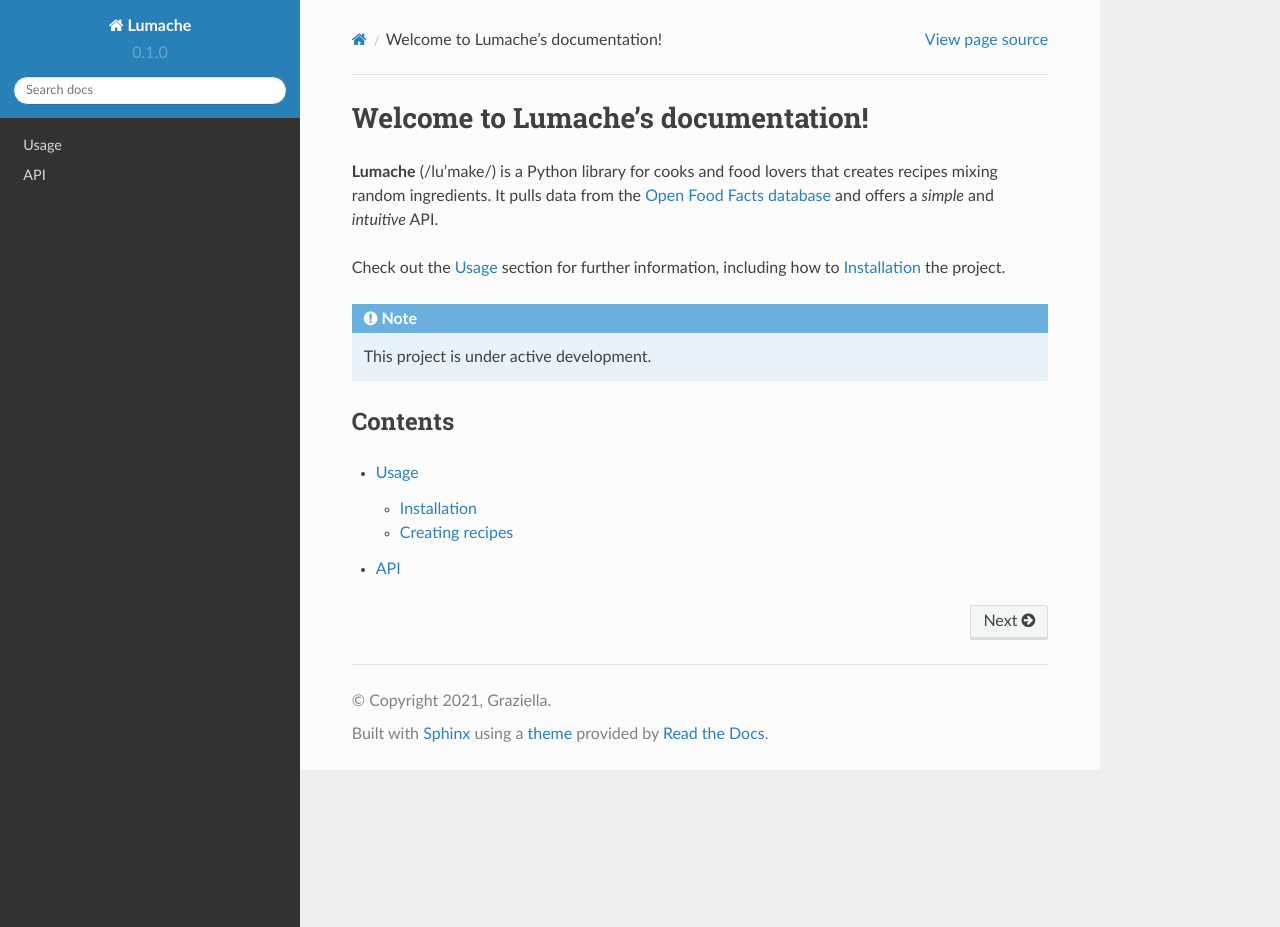
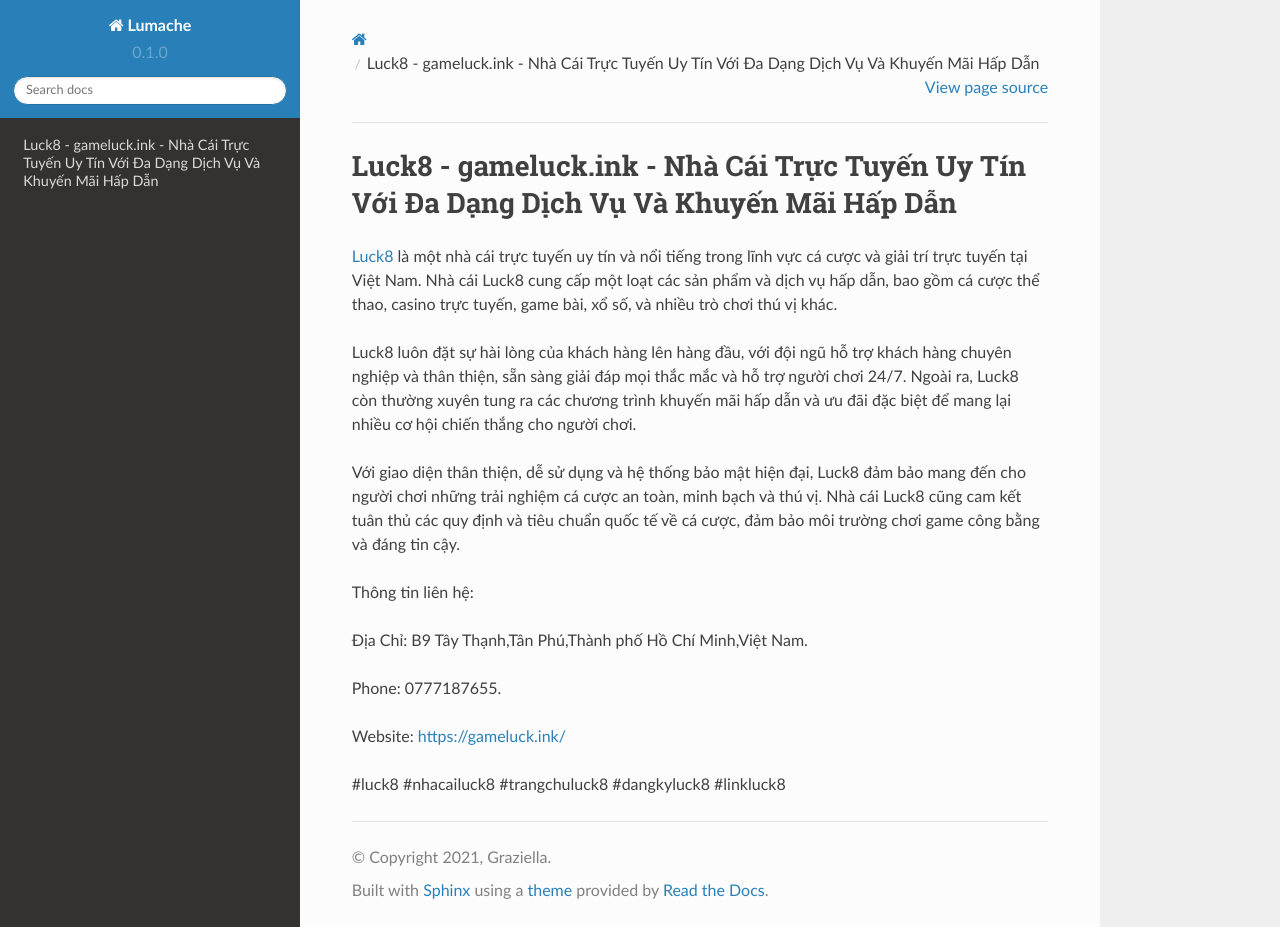
Before and after one commit to socialentity1/gameluckink, a Sphinx documentation site: the page built from docs/source/index.rst, in a window 1280 px wide and 927 px high. Built offline with Sphinx 7.4.7 and the Read the Docs theme 2.0.0, drawn with Linux system fonts in a browser that asks for light colours.

Commit message:
Update index.rst

```diff
--- a/docs/source/index.rst
+++ b/docs/source/index.rst
@@ -1,22 +1,18 @@
-Welcome to Lumache's documentation!
+Luck8 - gameluck.ink - Nhà Cái Trực Tuyến Uy Tín Với Đa Dạng Dịch Vụ Và Khuyến Mãi Hấp Dẫn
 ===================================
 
-**Lumache** (/lu'make/) is a Python library for cooks and food lovers
-that creates recipes mixing random ingredients.
-It pulls data from the `Open Food Facts database <https://world.openfoodfacts.org/>`_
-and offers a *simple* and *intuitive* API.
+`Luck8 <https://gameluck.ink/>`_ là một nhà cái trực tuyến uy tín và nổi tiếng trong lĩnh vực cá cược và giải trí trực tuyến tại Việt Nam. Nhà cái Luck8 cung cấp một loạt các sản phẩm và dịch vụ hấp dẫn, bao gồm cá cược thể thao, casino trực tuyến, game bài, xổ số, và nhiều trò chơi thú vị khác.
 
-Check out the :doc:`usage` section for further information, including
-how to :ref:`installation` the project.
+Luck8 luôn đặt sự hài lòng của khách hàng lên hàng đầu, với đội ngũ hỗ trợ khách hàng chuyên nghiệp và thân thiện, sẵn sàng giải đáp mọi thắc mắc và hỗ trợ người chơi 24/7. Ngoài ra, Luck8 còn thường xuyên tung ra các chương trình khuyến mãi hấp dẫn và ưu đãi đặc biệt để mang lại nhiều cơ hội chiến thắng cho người chơi.
 
-.. note::
+Với giao diện thân thiện, dễ sử dụng và hệ thống bảo mật hiện đại, Luck8 đảm bảo mang đến cho người chơi những trải nghiệm cá cược an toàn, minh bạch và thú vị. Nhà cái Luck8 cũng cam kết tuân thủ các quy định và tiêu chuẩn quốc tế về cá cược, đảm bảo môi trường chơi game công bằng và đáng tin cậy.
 
-   This project is under active development.
+Thông tin liên hệ:
 
-Contents
---------
+Địa Chỉ: B9 Tây Thạnh,Tân Phú,Thành phố Hồ Chí Minh,Việt Nam.
 
-.. toctree::
+Phone: 0777187655.
 
-   usage
-   api
+Website: https://gameluck.ink/
+
+#luck8 #nhacailuck8 #trangchuluck8 #dangkyluck8 #linkluck8
```
